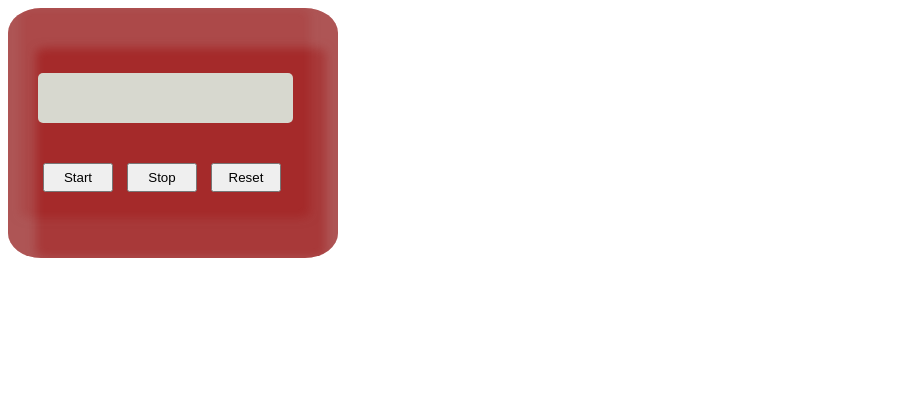
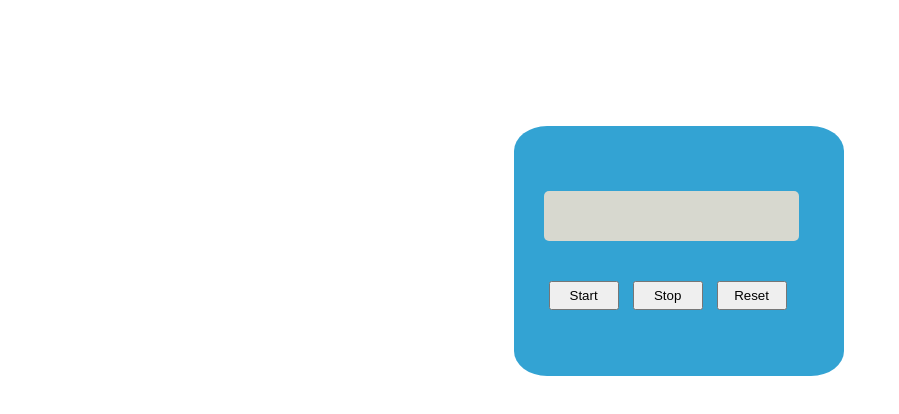
Before and after one commit to jayaji/stopwatch.github.io, a plain HTML site: page index.html in a window 1280 px wide. Shown: the whole page, without its empty margins (0-899 px from the left). Drawn offline with Linux system fonts and the light colour scheme.

Commit message:
Update style.css

```diff
--- a/style.css
+++ b/style.css
@@ -1,12 +1,13 @@
 
 .box{
-  box-sizing: border-box;
+   box-sizing: border-box;
   border-radius: 10%;
-  background-color:brown;
-  box-shadow: inset 8px 20px 10px 20px rgba(200,200,200, 0.2),inset -8px -20px 10px 20px rgba(200, 200, 200, 0.1);
+  background-color:rgba(0,140,200, 0.8);
   width: 330px;
   height: 250px;
   padding: 15px;
+  margin-left: 40%;
+  margin-top: 10%;
 }
 .screen{
   box-sizing: border-box;
```
